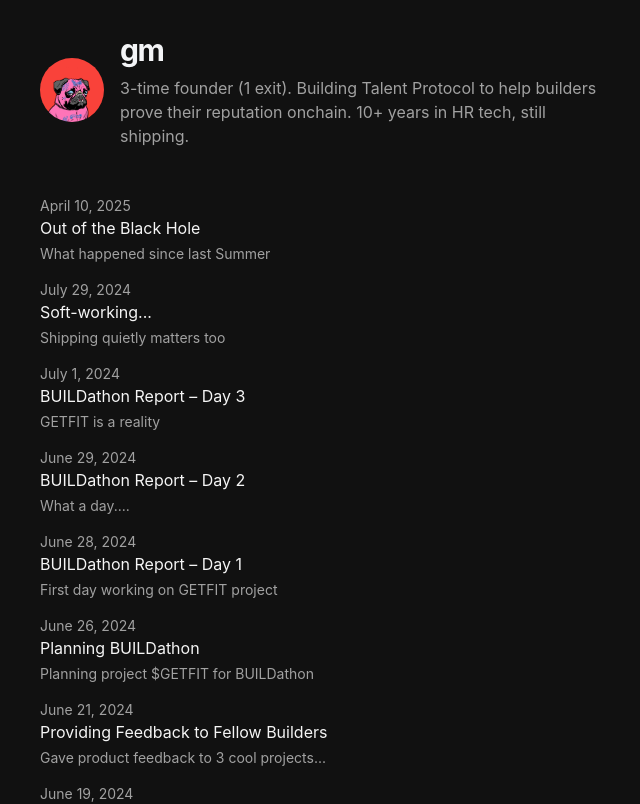
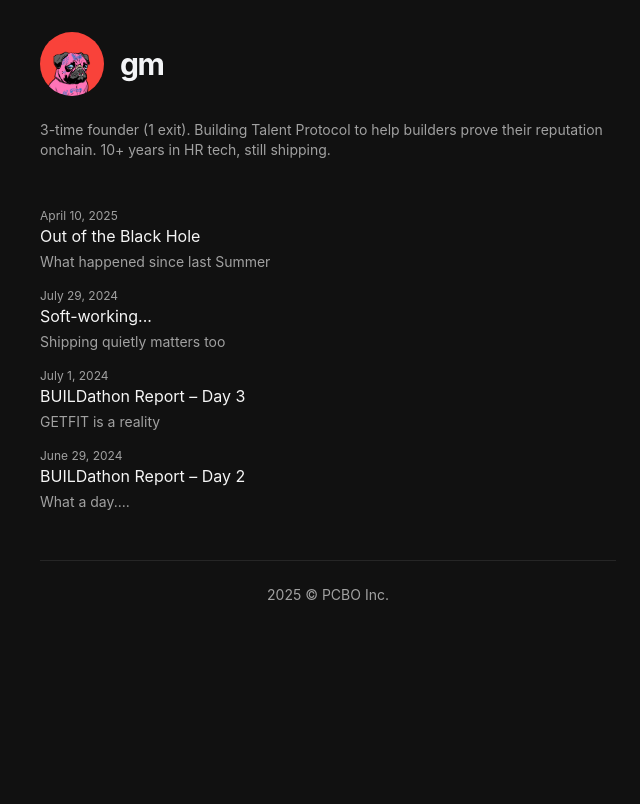
Before and after one commit to pcbo/pcbo-site, a Next.js app: page / in a window 1280 px wide. Shown: the top 804 px of the page, without its empty margins (312-952 px from the left). Built offline with nearby package versions, Linux system fonts and the light colour scheme; no server answers.

Commit message:
feat: limit homepage to show only 4 most recent posts

```diff
--- a/app/components/posts.tsx
+++ b/app/components/posts.tsx
@@ -25,6 +25,7 @@ export function BlogPosts() {
           }
           return 1;
         })
+        .slice(0, 4)
         .map((post) => (
           <Link
             key={post.slug}
@@ -32,7 +33,7 @@ export function BlogPosts() {
             href={`/blog/${post.slug}`}
           >
             <div className="flex flex-col">
-              <p className="text-sm text-neutral-400">
+              <p className="text-xs text-neutral-400">
                 {formatDate(post.metadata.publishedAt, false)}
               </p>
               <h2 className="text-neutral-100 group-hover:text-neutral-300 transition-colors">
--- a/app/page.tsx
+++ b/app/page.tsx
@@ -5,7 +5,7 @@ import pfpImage from "./pug.png";
 export default function Page() {
   return (
     <section>
-      <div className="flex items-center mb-12">
+      <div className="flex items-center mb-6">
         <Image
           src={pfpImage}
           alt="thug pug pcbo pfp"
@@ -15,13 +15,12 @@ export default function Page() {
         />
         <div>
           <h1 className="text-3xl font-bold tracking-tighter">gm</h1>
-          <p className="text-neutral-400 mt-2 max-w-xl">
-            3-time founder (1 exit). Building Talent Protocol to help builders
-            prove their reputation onchain. 10+ years in HR tech, still
-            shipping.
-          </p>
         </div>
       </div>
+      <p className="text-neutral-400 mb-12 max-w-xl text-sm">
+        3-time founder (1 exit). Building Talent Protocol to help builders prove
+        their reputation onchain. 10+ years in HR tech, still shipping.
+      </p>
       <div className="mt-8">
         <BlogPosts />
       </div>
```
